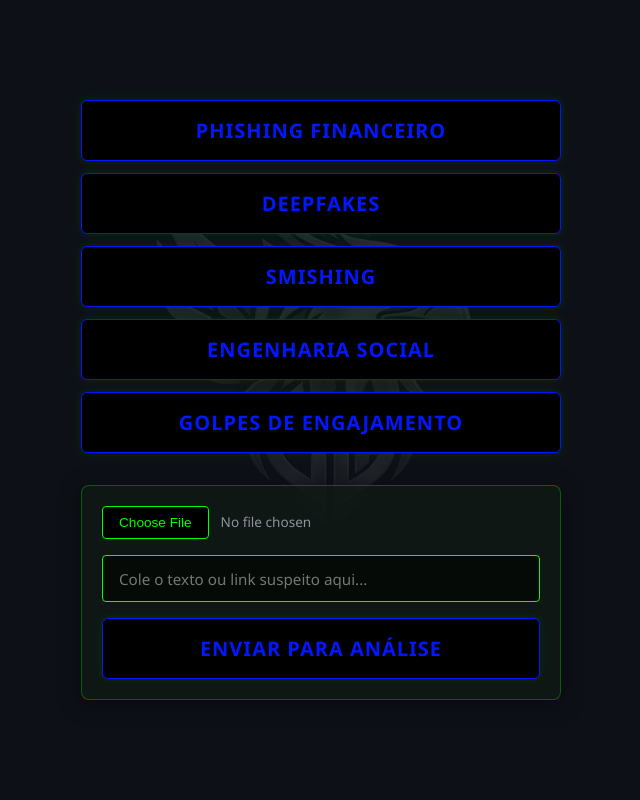
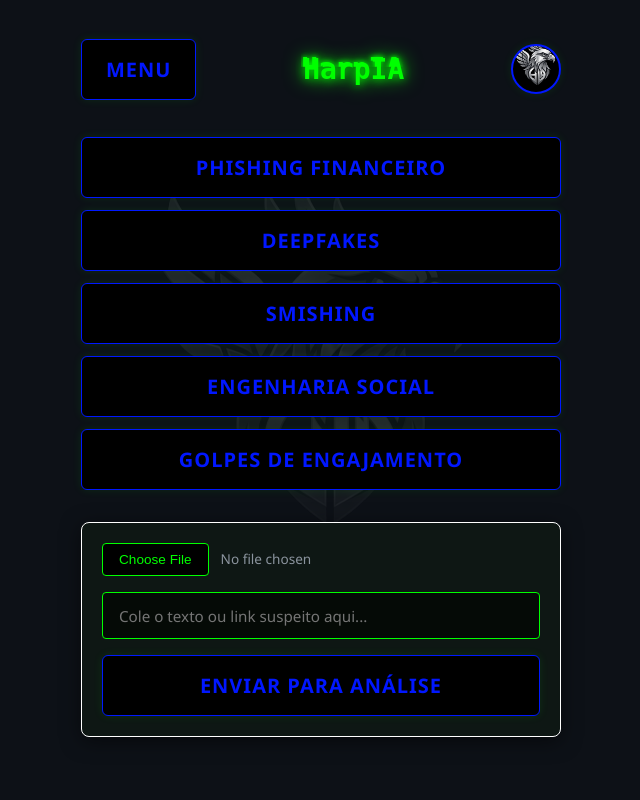
Before and after one commit to maratonatech26/Maratonatech26Laranjal, a Flask app: page / in a window 1280 px wide. Shown: the whole page, without its empty margins (319-959 px from the left). Run offline with Flask 3, Linux system fonts and the light colour scheme.

Commit message:
separação dos prompts do js principal e novos estilos como o cabeçalho

```diff
--- a/static/script.js
+++ b/static/script.js
@@ -1,42 +1,23 @@
-let inputPrompt = document.getElementById('inputPrompt');
-let inputImage = document.getElementById('inputImage');
-let printText = document.getElementById('respostaApiText');
-const promptPhishing =
-  "Atue como um especialista em cibersegurança. Explique o conceito de Phishing, " +
-  "quais são os tipos mais comuns (email, sites falsos) e forneça 3 dicas práticas " +
-  "de como identificar e se proteger contra esse tipo de ataque. Mas, seja o mais breve possível e pergunte se ha alguma dúvida";
-
-const promptDeepfakes =
-  "Atue como um especialista em inteligência artificial e segurança digital. Explique o que são Deepfakes, " +
-  "como essa tecnologia é usada para golpes e quais sinais visuais ou auditivos ajudam a identificar um conteúdo manipulado. Mas, seja o mais breve possível e pergunte se ha alguma dúvida";
-
-const promptSmishing =
-  "Atue como um analista de segurança da informação. Explique o que é Smishing (Phishing via SMS ou aplicativos de mensagem), " +
-  "dê exemplos de abordagens comuns usadas por criminosos e ensine como reagir ao receber uma mensagem suspeita. Mas, seja o mais breve possível e pergunte se ha alguma dúvida";
-
-const promptEngenhariaSocial =
-  "Atue como um auditor de segurança. Explique o conceito amplo de Engenharia Social no contexto da cibersegurança, " +
-  "quais são os gatilhos psicológicos mais explorados (urgência, autoridade, medo) e como criar uma cultura de prevenção. Mas, seja o mais breve possível e pergunte se ha alguma dúvida";
-
-const promptEngajamento =
-  "Atue como um educador em tecnologia. Elabore um quiz rápido e interativo com 3 perguntas de múltipla escolha sobre segurança digital " +
-  "para testar e engajar o usuário. Inclua o gabarito ao final com explicações breves. Mas, seja o mais breve possível e pergunte se ha alguma dúvida";
+// Elementos Globais
+const inputPrompt = document.getElementById('inputPrompt');
+const inputImage = document.getElementById('inputImage');
+const printText = document.getElementById('respostaApiText');
+const menuVisor = document.getElementById('visor');
+const botaoMenu = document.getElementById('menu');
 
 // Função genérica que junta o prompt base com o texto opcional do usuário
 function montarPayload(promptBase) {
-  const inputUsuario = document.getElementById('inputPrompt')
-    ? document.getElementById('inputPrompt').value.trim()
-    : '';
+  const inputUsuario = document.getElementById('inputPrompt') ?
+    document.getElementById('inputPrompt').value.trim() :
+    '';
 
-  // Se o usuário digitou algo, concatena com o prompt base
   if (inputUsuario) {
     return `${promptBase}\n\nO usuário também enviou a seguinte dúvida complementar: "${inputUsuario}"`;
   }
-
   return promptBase;
 }
 
-// Funções associadas a cada botão do seu HTML/interface
+// Funções associadas a cada botão de tópicos/ameaças
 async function tratarPhishing() {
   const textoFinal = montarPayload(promptPhishing);
   await enviarFormularioAutomatico(textoFinal);
@@ -62,14 +43,12 @@ async function tratarEngajamento() {
   await enviarFormularioAutomatico(textoFinal);
 }
 
+// Envio automático para os botões temáticos
 async function enviarFormularioAutomatico(textoPrompt) {
-  const printText = document.getElementById('respostaApiText');
   printText.innerHTML = `<h1 class="resposta">PROCESSANDO SUA BUSCA...</h1>`;
-
   const formData = new FormData();
   formData.append('texto', textoPrompt);
 
-  // Se houver arquivo de imagem selecionado no input, anexa junto
   const inputImage = document.getElementById('inputImage');
   if (inputImage && inputImage.files[0]) {
     formData.append('imagem', inputImage.files[0]);
@@ -80,15 +59,15 @@ async function enviarFormularioAutomatico(textoPrompt) {
       method: 'POST',
       body: formData
     });
-
     const resultado = await response.json();
 
     if (resultado.sucesso) {
-      printText.innerHTML = `<div class="resposta">${resultado.analise}</div>`;
+      const HTMLFormatado = marked.parse(resultado.analise);
+      printText.innerHTML = `<div class="resposta-card">${HTMLFormatado}</div>`;
     } else {
-      const detalheErro = typeof resultado.erro === 'object'
-        ? JSON.stringify(resultado.erro)
-        : resultado.erro;
+      const detalheErro = typeof resultado.erro === 'object' ?
+        JSON.stringify(resultado.erro) :
+        resultado.erro;
       printText.innerHTML = `<p class="resposta">Erro: ${detalheErro}</p>`;
     }
   } catch (error) {
@@ -96,14 +75,12 @@ async function enviarFormularioAutomatico(textoPrompt) {
   }
 }
 
-
+// Envio padrão pelo input principal (Mantido da versão estável)
 async function enviarParaServidor() {
   printText.innerHTML = `<h1 class="resposta">PROCESSANDO SUA BUSCA...</h1>`;
+  const texto = inputPrompt.value.trim();
+  const arquivo = inputImage.files[0];
 
-  const texto = inputPrompt.value.trim();
-  const arquivo = inputImage.files[0]; // Pode ser undefined se o usuário não escolheu arquivo
-
-  // Validação: Exige apenas o texto
   if (!texto) {
     printText.innerHTML = `<p class="resposta">Por favor, digite um texto!</p>`;
     return;
@@ -112,7 +89,6 @@ async function enviarParaServidor() {
   const formData = new FormData();
   formData.append('texto', texto);
 
-  // Adiciona a imagem no FormData SOMENTE se ela existir
   if (arquivo) {
     formData.append('imagem', arquivo);
   }
@@ -122,22 +98,48 @@ async function enviarParaServidor() {
       method: 'POST',
       body: formData
     });
-
     const resultado = await response.json();
 
     if (resultado.sucesso) {
-// Converte a string em Markdown retornada pelo Gemini para HTML formatado
-const HTMLFormatado = marked.parse(resultado.analise);
-
-printText.innerHTML = `<div class="resposta-card">${HTMLFormatado}</div>`;
-
+      const HTMLFormatado = marked.parse(resultado.analise);
+      printText.innerHTML = `<div class="resposta-card">${HTMLFormatado}</div>`;
     } else {
-      const detalheErro = typeof resultado.erro === 'object'
-        ? JSON.stringify(resultado.erro)
-        : resultado.erro;
+      const detalheErro = typeof resultado.erro === 'object' ?
+        JSON.stringify(resultado.erro) :
+        resultado.erro;
       printText.innerHTML = `<p class="resposta">Erro: ${detalheErro}</p>`;
     }
   } catch (error) {
     printText.innerHTML = `<p class="resposta">Erro de conexão com o servidor Flask.</p>`;
   }
 }
+
+// Controle do Menu Lateral / Visor
+function Menu() {
+  menuVisor.classList.toggle('ativo');
+  menuVisor.innerHTML = `
+        <a href="/videos" class="matrix menuBotao">
+            Saiba mais sobre segurança digital
+            <div class="code-rain"></div>
+        </a>
+        <a href="/noticias" class="matrix menuBotao">
+             Últimas notícias do mundo digital
+            <div class="code-rain"></div>
+        </a>
+        <a href="/quiz" class="matrix menuBotao">
+            Fique atento sobre golpes
+            <div class="code-rain"></div>
+        </a>
+    `;
+}
+
+// Ouvinte para fechar o menu ao clicar fora dele
+window.addEventListener('click', function(event) {
+  if (
+    menuVisor && menuVisor.classList.contains('ativo') &&
+    !menuVisor.contains(event.target) &&
+    botaoMenu && !botaoMenu.contains(event.target)
+  ) {
+    menuVisor.classList.remove('ativo');
+  }
+});
--- a/static/style.css
+++ b/static/style.css
@@ -17,6 +17,7 @@ body {
   align-items: center;
   justify-content: center;
   padding: 1.5rem;
+  padding-top: 0px;
 }
 
 /* Camada da imagem de fundo (visível por padrão na tela limpa) */
@@ -52,7 +52,10 @@ body.com-resultado::before {
 }
 
 /* Botões Globais / Estilo Hacker Matrix */
-button {
+button, a.matrix.menuBotao {
+  display: block;
+  text-decoration: none;
+  text-align: center;
   position: relative;
   padding: 1rem 1.5rem;
   font-size: 20px;
@@ -112,7 +115,7 @@ button:active {
   width: 100%;
   max-width: 480px;
   background: rgba(16, 26, 20, 0.8);
-  border: 1px solid rgba(0, 255, 0, 0.3);
+  border: 1px solid white;
   border-radius: 8px;
   padding: 1.25rem;
   display: flex;
@@ -189,3 +194,107 @@ p{
 .resposta-card li {
   margin-bottom: 5px;
 }
+
+/* Organizando o Container do Topo */
+.containerMenu {
+  display: flex;
+  align-items: center;
+  justify-content: space-between;
+  width: 100%;
+  margin-bottom: 25px;
+}
+
+/* Ajustando o botão Menu para o cabeçalho */
+.menu {
+  width: auto;
+  padding: 8px 16px;
+  font-size: 16px;
+}
+
+/* Dando forma real para a Logo */
+.logo {
+  background-image: url("/static/img/1000244649.png");
+  background-size: cover;
+  background-position: center;
+  border-radius: 50%;
+  width: 50px;
+  height: 50px;
+  padding: 0;
+  border: 2px solid #0117FF;
+}
+
+#visor {
+  display: none;
+  position: fixed;
+  top: 40%;
+  left: 40%;
+  width: 80%;
+  transform: translate(-50%, -50%);
+  z-index: 9999;
+  background-color: #0d0e15;
+  border: 1px solid #00FF66;
+  padding: 30px;
+  border-radius: 10px;
+  box-shadow: 0px 0px 15px #00FF66;
+}
+
+#visor.ativo {
+  display: block;
+}
+
+/* Container central da Matrix no topo */
+.matrix-container {
+  position: relative;
+  display: flex;
+  justify-content: center;
+  align-items: center;
+  flex-grow: 1;
+  z-index: 2;
+}
+
+/* Texto Neon e Estilizado */
+.matrix-text {
+  color: #0f0;
+  font-size: 28px; /* Tamanho proporcional para o cabeçalho */
+  font-family: monospace;
+  position: relative;
+  text-shadow: 0 0 10px #0f0, 0 0 20px #0f0;
+  z-index: 2;
+  margin: 0;
+}
+
+/* Efeito Glitch corrigido */
+.matrix-text::before {
+  content: attr(data-text);
+  position: absolute;
+  top: 0;
+  left: 0;
+  width: 100%;
+  height: 100%;
+  animation: glitch 2s infinite;
+  clip-path: polygon(0 0, 100% 0, 100% 45%, 0 45%);
+  transform: translate(-2px, -2px);
+  color: #0f0;
+  text-shadow: 0 0 5px #0f0;
+}
+
+@keyframes glitch {
+  0% {
+    transform: translate(0);
+  }
+  20% {
+    transform: translate(-2px, 2px);
+  }
+  40% {
+    transform: translate(-2px, -2px);
+  }
+  60% {
+    transform: translate(2px, 2px);
+  }
+  80% {
+    transform: translate(2px, -2px);
+  }
+  100% {
+    transform: translate(0);
+  }
+}
--- a/templates/index.html
+++ b/templates/index.html
@@ -4,14 +4,28 @@
 <head>
   <meta charset="UTF-8">
   <meta name="viewport" content="width=device-width, initial-scale=1">
+  <!--<link rel="stylesheet" href="/static/style.css">-->
   <link rel="stylesheet" href="{{ url_for('static', filename='style.css') }}">
+  <title></title>
 
-  <title></title>
   <script src="https://cdn.jsdelivr.net/npm/marked/marked.min.js"></script>
 </head>
 
 <body>
+  <div id="visor"></div>
   <div id="respostaApiText">
+
+    <div class="containerMenu">
+      <button onclick="Menu()" id="menu" type="submit">Menu</button>
+
+      <div class="matrix-container">
+        <h1 class="matrix-text" data-text="HarpIA">HarpIA</h1>
+        <div class="rain"></div>
+      </div>
+
+      <button class="logo" type="submit"></button>
+    </div>
+
     <button onclick="tratarPhishing()" class="matrix" type="button">Phishing Financeiro <div class="code-rain"></div></button>
     <button onclick="tratarDeepfakes()" class="matrix" type="button">Deepfakes <div class="code-rain"></div></button>
     <button onclick="tratarSmishing()" class="matrix" type="button">Smishing <div class="code-rain"></div></button>
@@ -22,13 +36,15 @@
   <div class="containerButtuns">
     <input id="inputImage" type="file" accept="image/*">
     <input type="text" id="inputPrompt" placeholder="Cole o texto ou link suspeito aqui...">
-    <button type="submit" onclick="enviarParaServidor()">Enviar para Análise</button>
+    <button type="submit" onclick="enviarParaServidor()" id="submitServidor">Enviar para Análise</button>
   </div>
 
- <script src="{{ url_for('static', filename='script.js') }}"></script>
- <!-- Biblioteca para converter Markdown em HTML -->
+  <script src="{{ url_for('static', filename='prompts.js') }}"></script>
 
+<script src="{{ url_for('static', filename='script.js') }}"></script>
+  <!--
+  <script src="/static/prompts.js" type="text/javascript" charset="utf-8"></script>
+  <script src="/static/script.js" type="text/javascript" charset="utf-8"></script>
+  -->
 </body>
-
-
 </html>
```
Also changed, not shown: other parts of static/style.css (+15 -14 lines), static/prompts.js (added, +31 -0 lines).
